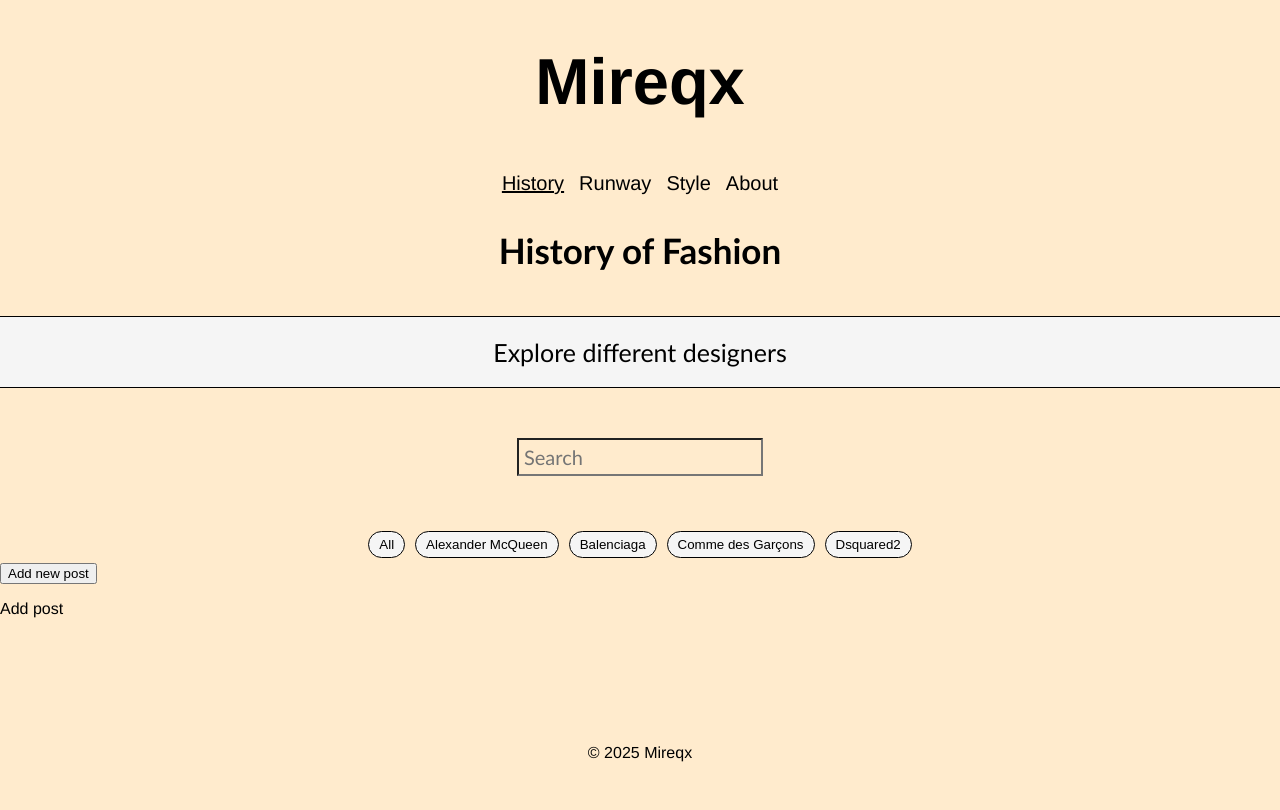
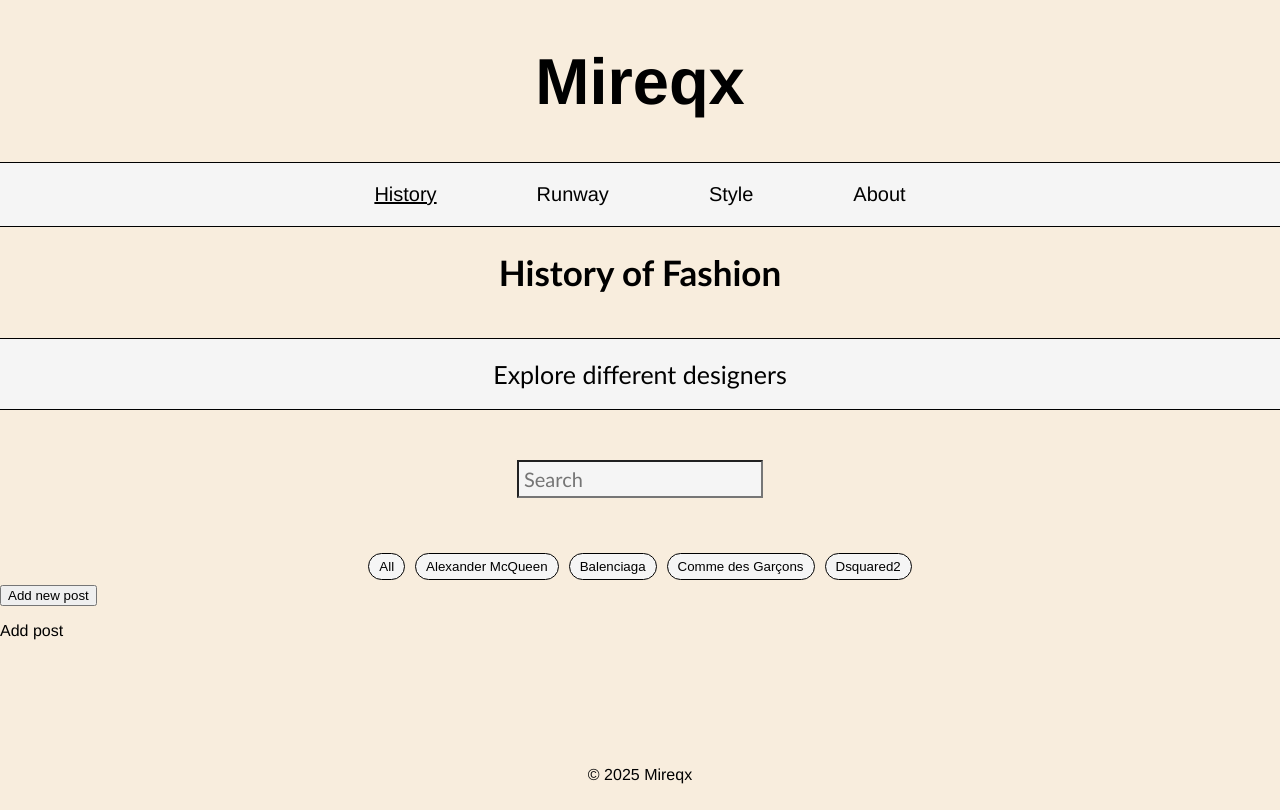
Before and after one commit to Jeg0r4iks/WEB_project, a Vue app: page /history in a window 1280 px wide. Built offline with nearby package versions, Linux system fonts and the light colour scheme.

Commit message:
design changes

```diff
--- a/src/App.vue
+++ b/src/App.vue
@@ -51,7 +51,7 @@ export default {
 
 <style>
 body {
-  background-color: blanchedalmond;
+  background-color: rgb(248, 237, 221);
   margin: 0;
   font-family: Helvetica;
 }
@@ -63,17 +63,4 @@ h1 {
   text-align: center;
 }
 
-a {
-  font-size: 20px;
-  text-decoration: none;
-  color: black;
-  font-weight: normal;
-  font-family: Helvetica;
-  font-weight: normal;
-}
-
-a:hover {
-  text-decoration: underline;
-}
-
 </style>
--- a/src/components/navbar.vue
+++ b/src/components/navbar.vue
@@ -1,9 +1,9 @@
 <template>
 <nav>
-    <router-link to="/history">History</router-link>
-    <router-link to="/runway">Runway</router-link>
-    <router-link to="/style">Style</router-link>
-    <router-link to="/about">About</router-link>
+  <router-link to="/history">History</router-link>
+  <router-link to="/runway">Runway</router-link>
+  <router-link to="/style">Style</router-link>
+  <router-link to="/about">About</router-link>
 </nav>
     <router-view></router-view>
 </template>
@@ -18,13 +18,33 @@ name: 'Navbar',
   nav {
     display: flex;
     justify-content: center;
-    gap: 15px;
+    gap: 100px;
     margin-bottom: 20px;
     padding: 10px;
     color: black;
+    background-color: whitesmoke;
+    border-top: 1px solid black;
+    border-bottom: 1px solid black;
+    padding-top: 20px;
+    padding-bottom: 20px;
   }
 
   .router-link-active {
     text-decoration: underline;
   }
+
+  a {
+    font-size: 20px;
+    text-decoration: none;
+    color: black;
+    font-weight: normal;
+    font-family: Helvetica;
+    font-weight: normal;
+  }
+
+  a:hover {
+    text-decoration: underline;
+  }
+
+
 </style>
--- a/src/views/HistoryView.vue
+++ b/src/views/HistoryView.vue
@@ -103,7 +103,7 @@ input {
   padding: 5px;
   font-family: 'Gill Sans';
   font-size: 20px;
-  background-color: blanchedalmond;
+  background-color: whitesmoke;
 }
 
 h2 {
```
